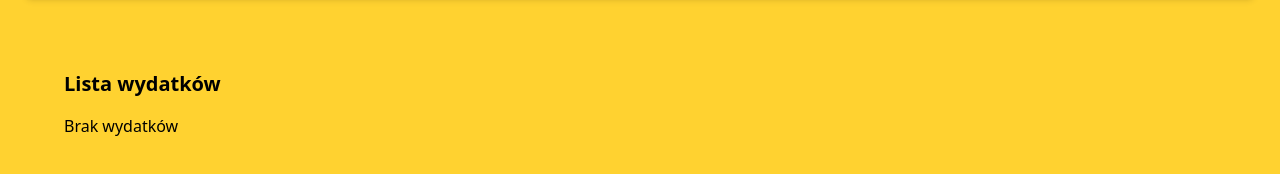
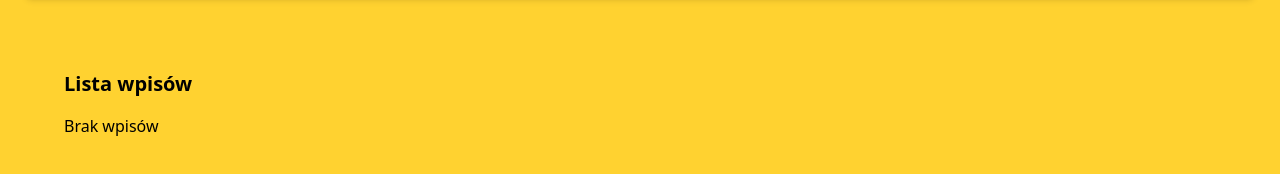
Before and after one commit to oleksaGrzegorz/budget-app, a React (Vite) app: page / in a window 1280 px wide. Shown: the part 1386-1560 px from the top of the page. Built offline with nearby package versions, Linux system fonts and the light colour scheme.

Commit message:
refactor: unify expenses and incomes in entries list with color coding

```diff
--- a/src/App.tsx
+++ b/src/App.tsx
@@ -1,36 +1,37 @@
 import { useState } from "react";
-
 import { Header } from "./components/Header/Header";
 import { Form } from "./components/Form/Form";
 import { ExpensesTable } from "./components/ExpensesTable/ExpensesTable";
 import { BudgetSummaryTable } from "./components/BudgetSummaryTable/BudgetSummaryTable";
 import { ExpensesList } from "./components/ExpensesList/ExpensesList";
 
+export type Entry = {
+  type: "expense" | "income";
+  category: string;
+  month: string;
+  amount: number;
+};
+
 export default function App() {
   const [amount, setAmount] = useState<number | "">("");
   const [category, setCategory] = useState("");
   const [month, setMonth] = useState("");
+  const [formType, setFormType] = useState<"expense" | "income">("expense");
 
-  const [expenses, setExpenses] = useState<
-    { category: string; month: string; amount: number }[]
-  >([]);
-  const [incomes, setIncomes] = useState<
-    Record<string, Record<string, number>>
-  >({});
-
+  const [entries, setEntries] = useState<Entry[]>([]);
+  const [incomes, setIncomes] = useState<Record<string, Record<string, number>>>(
+    {}
+  );
   const [expenseGoals, setExpenseGoals] = useState<Record<string, number>>({});
   const [incomeGoals, setIncomeGoals] = useState<Record<string, number>>({});
 
-  const [formType, setFormType] = useState<"expense" | "income">("expense");
-
-  const expensesForTable: Record<string, Record<string, number>> = expenses.reduce(
-    (acc, e) => {
+  const expensesForTable: Record<string, Record<string, number>> = entries
+    .filter((e) => e.type === "expense")
+    .reduce((acc, e) => {
       if (!acc[e.category]) acc[e.category] = {};
       acc[e.category][e.month] = (acc[e.category][e.month] || 0) + e.amount;
       return acc;
-    },
-    {} as Record<string, Record<string, number>>
-  );
+    }, {} as Record<string, Record<string, number>>);
 
   return (
     <div className="min-h-screen bg-gray-200">
@@ -41,7 +42,7 @@ export default function App() {
             <Form
               amount={amount}
               setAmount={setAmount}
-              setExpenses={setExpenses}
+              setEntries={setEntries}
               setIncomes={setIncomes}
               category={category}
               setCategory={setCategory}
@@ -70,7 +71,7 @@ export default function App() {
             />
           </section>
 
-          <ExpensesList expenses={expenses} />
+          <ExpensesList entries={entries} />
         </div>
       </main>
     </div>
--- a/src/components/ExpensesList/ExpensesList.tsx
+++ b/src/components/ExpensesList/ExpensesList.tsx
@@ -1,19 +1,26 @@
+import type { Entry } from "../../App";
+
 interface ExpensesListProps {
-  expenses: { category: string; month: string; amount: number }[];
+  entries: Entry[];
 }
 
-export const ExpensesList = ({ expenses }: ExpensesListProps) => {
+export const ExpensesList = ({ entries }: ExpensesListProps) => {
   return (
     <div className="p-10">
-      <h2 className="text-xl font-bold mb-4">Lista wydatków</h2>
-      {expenses.length === 0 ? (
-        <p>Brak wydatków</p>
+      <h2 className="text-xl font-bold mb-4">Lista wpisów</h2>
+      {entries.length === 0 ? (
+        <p>Brak wpisów</p>
       ) : (
         <ul className="space-y-2">
-          {expenses.map((item, index) => (
-            <li key={index} className="border border-gray-300 p-2 rounded">
-              <strong>{index + 1}. Kategoria:</strong> {item.category},{" "}
-              <strong>Miesiąc:</strong> {item.month},{" "}
+          {entries.map((item, index) => (
+            <li
+              key={index}
+              className={`border border-gray-300 p-2 rounded ${
+                item.type === "expense" ? "bg-red-50 text-red-600" : "bg-green-50 text-green-600"
+              }`}
+            >
+              <strong>{index + 1}. [{item.type === "expense" ? "Wydatek" : "Przychód"}]</strong>{" "}
+              {item.category}, <strong>Miesiąc:</strong> {item.month},{" "}
               <strong>Kwota:</strong> {item.amount} zł
             </li>
           ))}
--- a/src/components/Form/Form.tsx
+++ b/src/components/Form/Form.tsx
@@ -1,15 +1,13 @@
 import type { Dispatch, SetStateAction } from "react";
-
 import { categories } from "../../data/categories";
 import { budgetSummaryLabels as incomeCategories } from "../../data/budgetSummaryLabels";
 import { months } from "../../data/months";
+import type { Entry } from "../../App";
 
 interface FormProps {
   amount: number | "";
   setAmount: Dispatch<SetStateAction<number | "">>;
-  setExpenses: Dispatch<
-    SetStateAction<{ category: string; month: string; amount: number }[]>
-  >;
+  setEntries: Dispatch<SetStateAction<Entry[]>>;
   setIncomes: Dispatch<SetStateAction<Record<string, Record<string, number>>>>;
   category: string;
   setCategory: Dispatch<SetStateAction<string>>;
@@ -23,7 +21,7 @@ interface FormProps {
 export const Form = ({
   amount,
   setAmount,
-  setExpenses,
+  setEntries,
   setIncomes,
   category,
   setCategory,
@@ -34,7 +32,6 @@ export const Form = ({
   setFormType,
 }: FormProps) => {
   const categoriesToShow = type === "expense" ? categories : incomeCategories;
-
   const bgColor = type === "expense" ? "bg-red-50" : "bg-green-50";
   const btnColor = type === "expense" ? "bg-red-500" : "bg-green-500";
 
@@ -43,16 +40,17 @@ export const Form = ({
       <div className="flex gap-3 mb-6 justify-center">
         <button
           onClick={() => setFormType("expense")}
-          className={`px-4 py-2 rounded-md text-sm font-medium transition
-            ${formType === "expense" ? "bg-red-500 text-white" : "bg-gray-100 text-gray-700"}`}
+          className={`px-4 py-2 rounded-md text-sm font-medium transition ${
+            formType === "expense" ? "bg-red-500 text-white" : "bg-gray-100 text-gray-700"
+          }`}
         >
           Wydatki
         </button>
-
         <button
           onClick={() => setFormType("income")}
-          className={`px-4 py-2 rounded-md text-sm font-medium transition
-                ${formType === "income" ? "bg-green-500 text-white" : "bg-gray-100 text-gray-700"}`}
+          className={`px-4 py-2 rounded-md text-sm font-medium transition ${
+            formType === "income" ? "bg-green-500 text-white" : "bg-gray-100 text-gray-700"
+          }`}
         >
           Przychody
         </button>
@@ -64,9 +62,9 @@ export const Form = ({
           e.preventDefault();
           if (!category || !month || amount === "" || amount <= 0) return;
 
-          if (type === "expense") {
-            setExpenses((prev) => [...prev, { category, month, amount }]);
-          } else {
+          setEntries((prev) => [...prev, { type, category, month, amount }]);
+
+          if (type === "income") {
             setIncomes((prev) => ({
               ...prev,
               [category]: {
```
